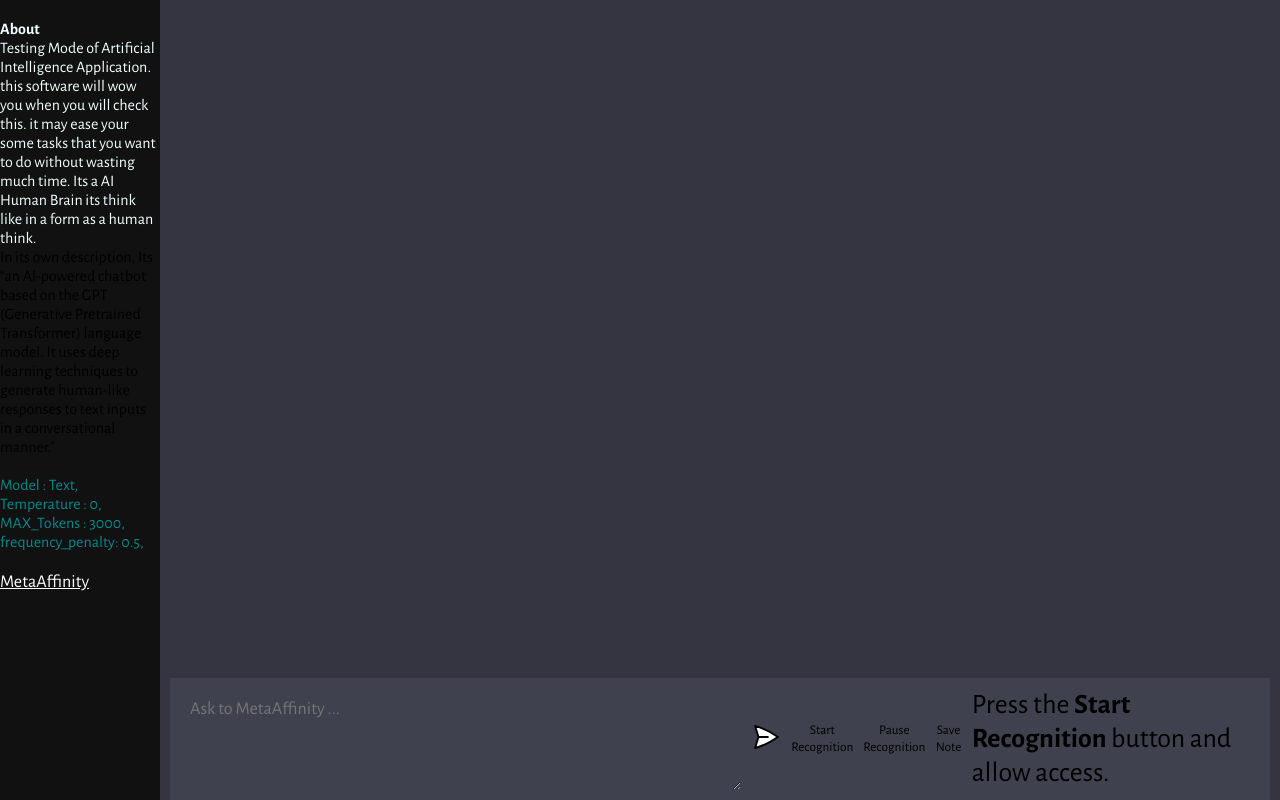
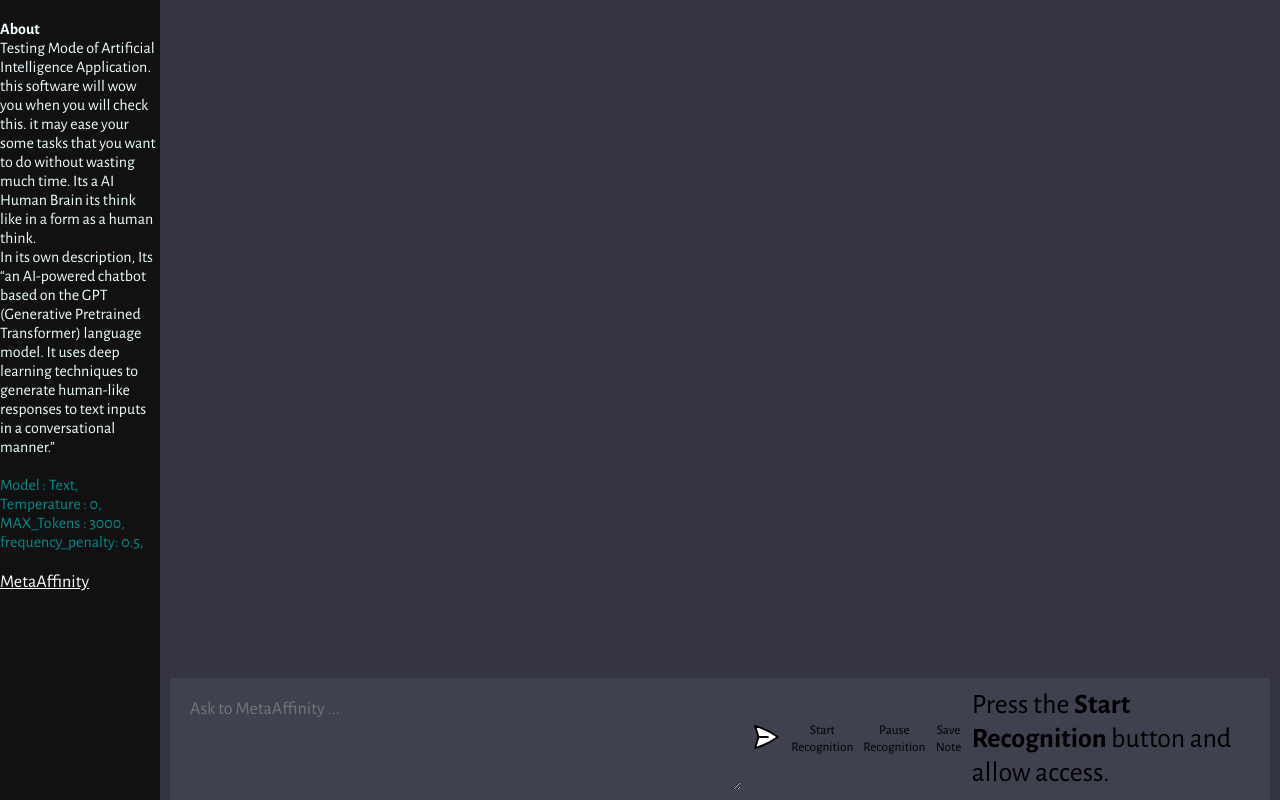
Before and after one commit to MetaAffinity/AiChatGPT, a website built with Vite: page client/index.html in a window 1280 px wide. Built offline with nearby package versions, Linux system fonts and the light colour scheme.

Commit message:
update index

```diff
--- a/client/index.html
+++ b/client/index.html
@@ -12,7 +12,7 @@
       <span style="color: azure;"><h4>About</h4>Testing Mode of Artificial Intelligence Application. this software will wow you when you will check this.
       it may ease your some tasks that you want to do without wasting much time.
       Its a AI Human Brain its think like in a form as a human think.</span><br />
-      <p>In its own description, Its “an AI-powered chatbot based on the GPT (Generative Pretrained Transformer) language model. It uses deep learning techniques to generate human-like responses to text inputs in a conversational manner.”</p>
+      <p style="color: azure;">In its own description, Its “an AI-powered chatbot based on the GPT (Generative Pretrained Transformer) language model. It uses deep learning techniques to generate human-like responses to text inputs in a conversational manner.”</p>
       <br />
       <span style="color: darkcyan;">
       Model : Text,<br/>
```
